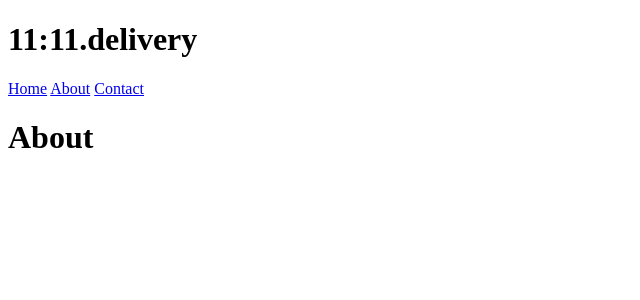
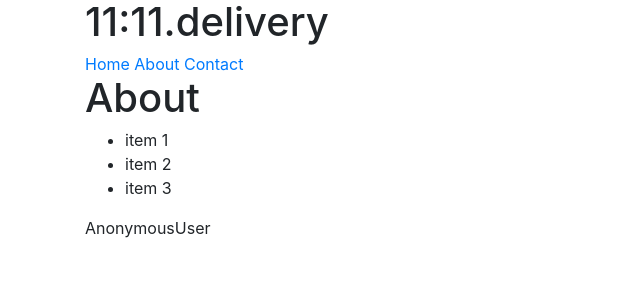
Before and after one commit to georgesp90/trydjango, a Django app: page /about/ in a window 1280 px wide. Shown: the top 300 px of the page, without its empty margins (0-640 px from the left). Run offline with Django 3.2, Linux system fonts and the light colour scheme; some libraries are stand-ins or nearby versions.

Commit message:
bootstrap and snippets

```diff
--- a/trydjango1-11/src/templates/about.html
+++ b/trydjango1-11/src/templates/about.html
@@ -5,8 +5,9 @@
 
 {% block content %}
 <h1> About </h1>
-
+{% include 'snippets/sidebar.html' %}
 {% endblock content %}
 
 
+
 <!-- django templates can have variables, conditionals, loops  -->
--- a/trydjango1-11/src/templates/base.html
+++ b/trydjango1-11/src/templates/base.html
@@ -2,16 +2,20 @@
 <html lang=en>
 
 <head>
-	<title>{% block head_title %}11:11.delivery{% endblock head_title %}</title>
+<title>{% block head_title %}11:11.delivery{% endblock head_title %}</title>
+{% include 'snippets/css.html' %}
 </head>
 <body>
-<h1>11:11.delivery</h1>
-<a href="/">Home</a>
-<a href="/about/">About</a>
-<a href="/contact/">Contact</a>
+{% include 'snippets/nav.html' %}
+
 <div class="container">
 {% block content%}{% endblock content%}
 </div>
+<div class="container">
+	{{ request.user }}
+</div>
+
+{% include 'snippets/js.html' %}
 
 </body>
 </hmtl>
--- a/trydjango1-11/src/templates/contact.html
+++ b/trydjango1-11/src/templates/contact.html
@@ -5,7 +5,7 @@
 
 {% block content %}
 <h1> Contact </h1>
-
+{% include 'snippets/sidebar.html' %}
 {% endblock content %}
 
 
--- /dev/null
+++ b/trydjango1-11/src/templates/snippets/css.html
@@ -0,0 +1 @@
+<link rel="stylesheet" href="https://maxcdn.bootstrapcdn.com/bootstrap/4.0.0-beta/css/bootstrap.min.css" integrity="sha384-/Y6pD6FV/Vv2HJnA6t+vslU6fwYXjCFtcEpHbNJ0lyAFsXTsjBbfaDjzALeQsN6M" crossorigin="anonymous">
--- /dev/null
+++ b/trydjango1-11/src/templates/snippets/js.html
@@ -0,0 +1,3 @@
+<script src='https://code.jquery.com/jquery-3.2.1.min.js'></script>
+
+<script src="https://maxcdn.bootstrapcdn.com/bootstrap/4.0.0-beta/js/bootstrap.min.js" integrity="sha384-h0AbiXch4ZDo7tp9hKZ4TsHbi047NrKGLO3SEJAg45jXxnGIfYzk4Si90RDIqNm1" crossorigin="anonymous"></script>
--- /dev/null
+++ b/trydjango1-11/src/templates/snippets/nav.html
@@ -0,0 +1,6 @@
+<div class="container">
+<h1>11:11.delivery</h1>
+<a href="/">Home</a>
+<a href="/about/">About</a>
+<a href="/contact/">Contact</a>
+</div>
--- /dev/null
+++ b/trydjango1-11/src/templates/snippets/sidebar.html
@@ -0,0 +1,6 @@
+<ul>
+	<li>item 1</li>
+	<li>item 2</li>
+	<li>item 3</li>
+
+</ul>
```
Also changed, not shown: trydjango1-11/src/db.sqlite3.
